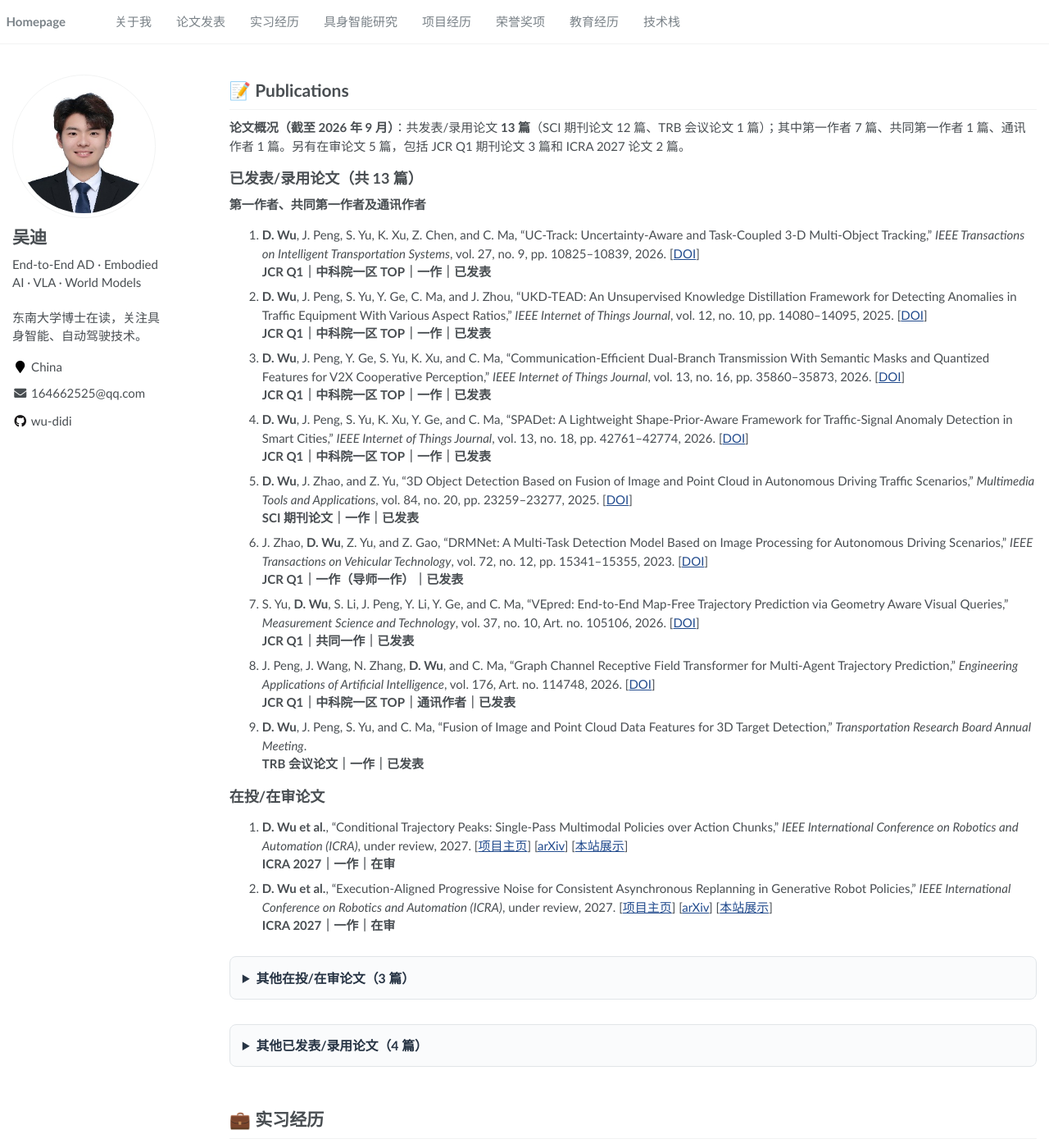
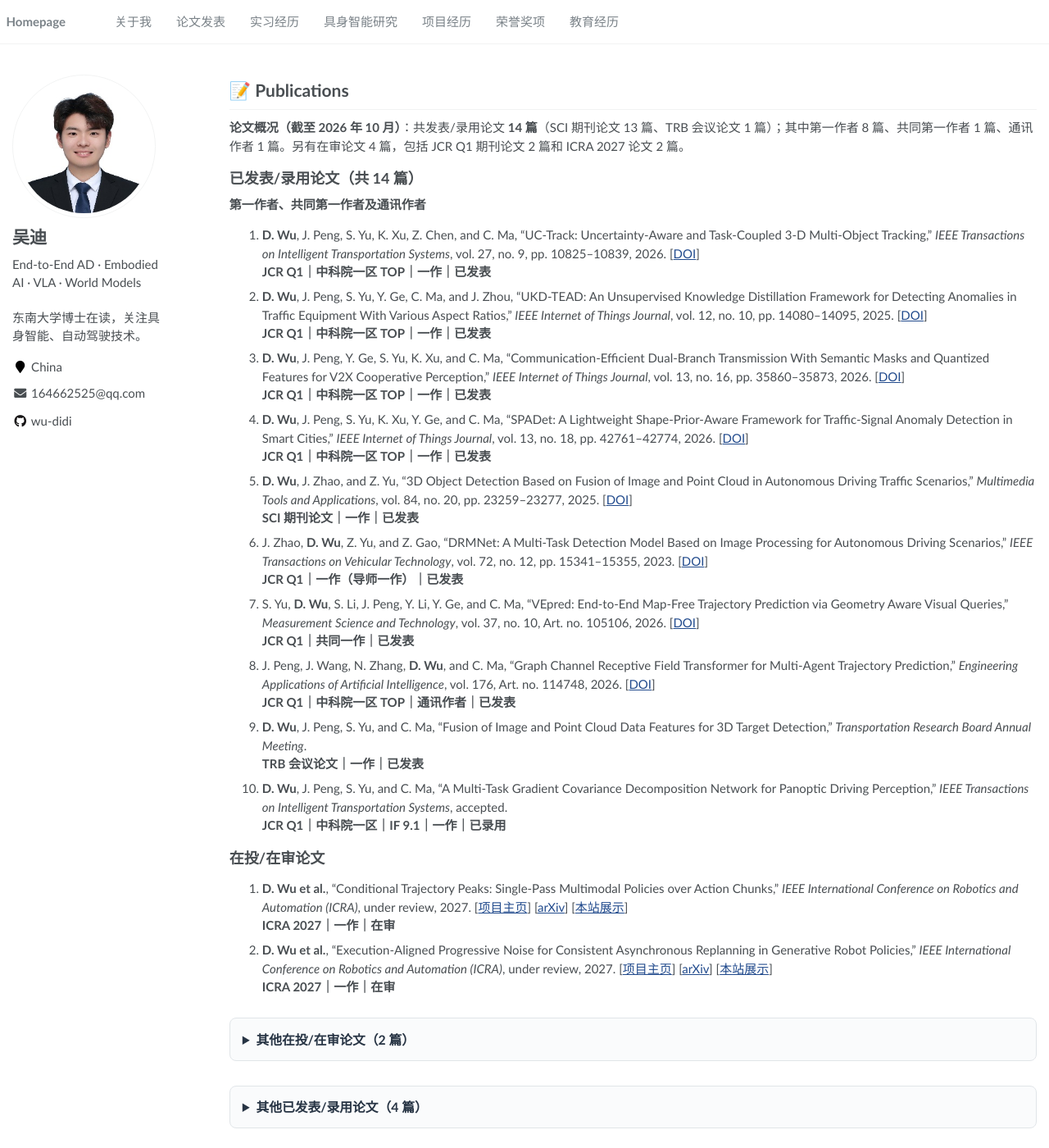
Before and after one commit to Wu-didi/Wu-didi.github.io, a Jekyll site: the page built from _pages/about.md, in a window 1280 px wide and 1400 px high. Shown: the whole window at 82% size. Built offline with Jekyll 4.4.1, drawn with Linux system fonts in a browser that asks for light colours; some of the changed text lies outside the part shown.

Commit message:
Update publication totals and remove skills section

```diff
--- a/_data/navigation.yml
+++ b/_data/navigation.yml
@@ -20,6 +20,3 @@ main:
 
   - title: "教育经历"
     url: "/#educations"
-
-  - title: "技术栈"
-    url: "/#technical-skills"
--- a/_pages/about.md
+++ b/_pages/about.md
@@ -15,9 +15,9 @@ redirect_from:
 
 # 📝 Publications
 
-**论文概况（截至 2026 年 9 月）**：共发表/录用论文 **13 篇**（SCI 期刊论文 12 篇、TRB 会议论文 1 篇）；其中第一作者 7 篇、共同第一作者 1 篇、通讯作者 1 篇。另有在审论文 5 篇，包括 JCR Q1 期刊论文 3 篇和 ICRA 2027 论文 2 篇。
+**论文概况（截至 2026 年 10 月）**：共发表/录用论文 **14 篇**（SCI 期刊论文 13 篇、TRB 会议论文 1 篇）；其中第一作者 8 篇、共同第一作者 1 篇、通讯作者 1 篇。另有在审论文 4 篇，包括 JCR Q1 期刊论文 2 篇和 ICRA 2027 论文 2 篇。
 
-## 已发表/录用论文（共 13 篇）
+## 已发表/录用论文（共 14 篇）
 
 **第一作者、共同第一作者及通讯作者**
 
@@ -39,6 +39,8 @@ redirect_from:
    **JCR Q1｜中科院一区 TOP｜通讯作者｜已发表**
 9. **D. Wu**, J. Peng, S. Yu, and C. Ma, “Fusion of Image and Point Cloud Data Features for 3D Target Detection,” *Transportation Research Board Annual Meeting*.<br>
    **TRB 会议论文｜一作｜已发表**
+10. **D. Wu**, J. Peng, S. Yu, and C. Ma, “A Multi-Task Gradient Covariance Decomposition Network for Panoptic Driving Perception,” *IEEE Transactions on Intelligent Transportation Systems*, accepted.<br>
+   **JCR Q1｜中科院一区｜IF 9.1｜一作｜已录用**
 
 ## 在投/在审论文
 
@@ -48,14 +50,12 @@ redirect_from:
    **ICRA 2027｜一作｜在审**
 
 <details class="publication-fold">
-<summary>其他在投/在审论文（3 篇）</summary>
+<summary>其他在投/在审论文（2 篇）</summary>
 <div class="publication-fold__content" markdown="1">
 
-1. **D. Wu**, J. Peng, S. Yu, and C. Ma, “A Multi-Task Gradient Covariance Decomposition Network for Panoptic Driving Perception,” *IEEE Transactions on Intelligent Transportation Systems*, under review.<br>
-   **JCR Q1｜中科院一区｜IF 9.1｜一作｜在审**
-2. **D. Wu**, J. Peng, S. Yu, and C. Ma, “Using a Vision-Language Model as a Semantic Coach,” *IEEE Transactions on Neural Networks and Learning Systems*, under review.<br>
+1. **D. Wu**, J. Peng, S. Yu, and C. Ma, “Using a Vision-Language Model as a Semantic Coach,” *IEEE Transactions on Neural Networks and Learning Systems*, under review.<br>
    **JCR Q1｜中科院一区 TOP｜一作｜在审**
-3. **D. Wu**, J. Peng, S. Yu, and C. Ma, “Trust-Region Cauchy-Step Optimization for Stable Training of Multi-Task Perception in Intelligent Vehicles,” *Engineering Applications of Artificial Intelligence*, under review.<br>
+2. **D. Wu**, J. Peng, S. Yu, and C. Ma, “Trust-Region Cauchy-Step Optimization for Stable Training of Multi-Task Perception in Intelligent Vehicles,” *Engineering Applications of Artificial Intelligence*, under review.<br>
    **JCR Q1｜中科院一区 TOP｜一作｜在审**
 
 </div>
@@ -447,9 +447,3 @@ window.addEventListener('message', function (event) {
 - **东南大学**：交通运输，博士在读，2024.03 - 2027.12（预计毕业）
 - **北京交通大学**：交通运输，硕士（保送），2021.09 - 2023.06
 - **南京工业大学**：交通工程，学士，2017.09 - 2021.06，专业排名 3 / 86
-
-<span class='anchor' id='technical-skills'></span>
-
-# 🛠 技术栈
-
-- **具身策略与强化学习**：π0 / π0.5、OpenVLA、Kai0、GR00T N1.5、SmolVLA、ACT、Diffusion Policy、Flow Matching Policy、RLToken、GRPO / PPO / SAC
```
